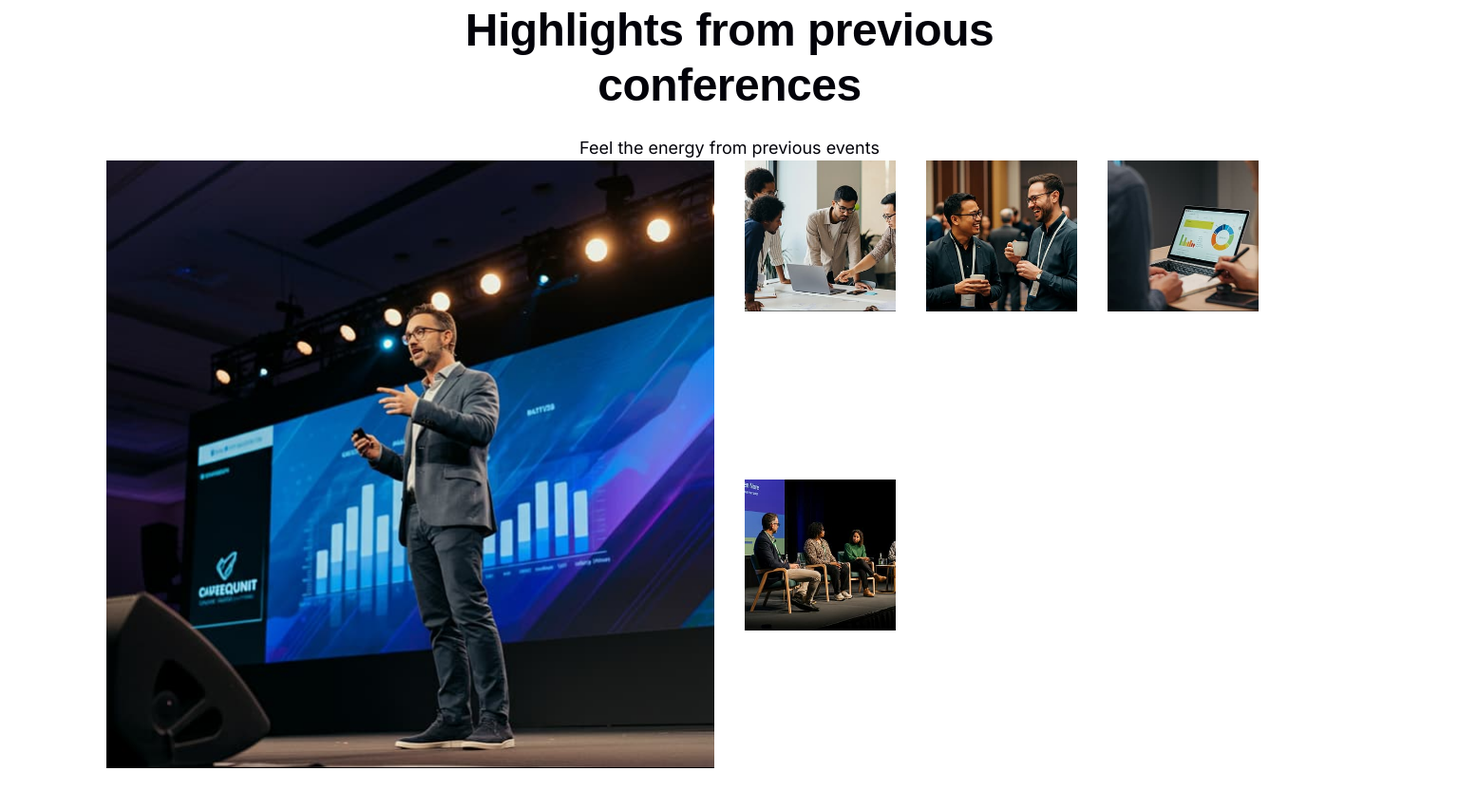
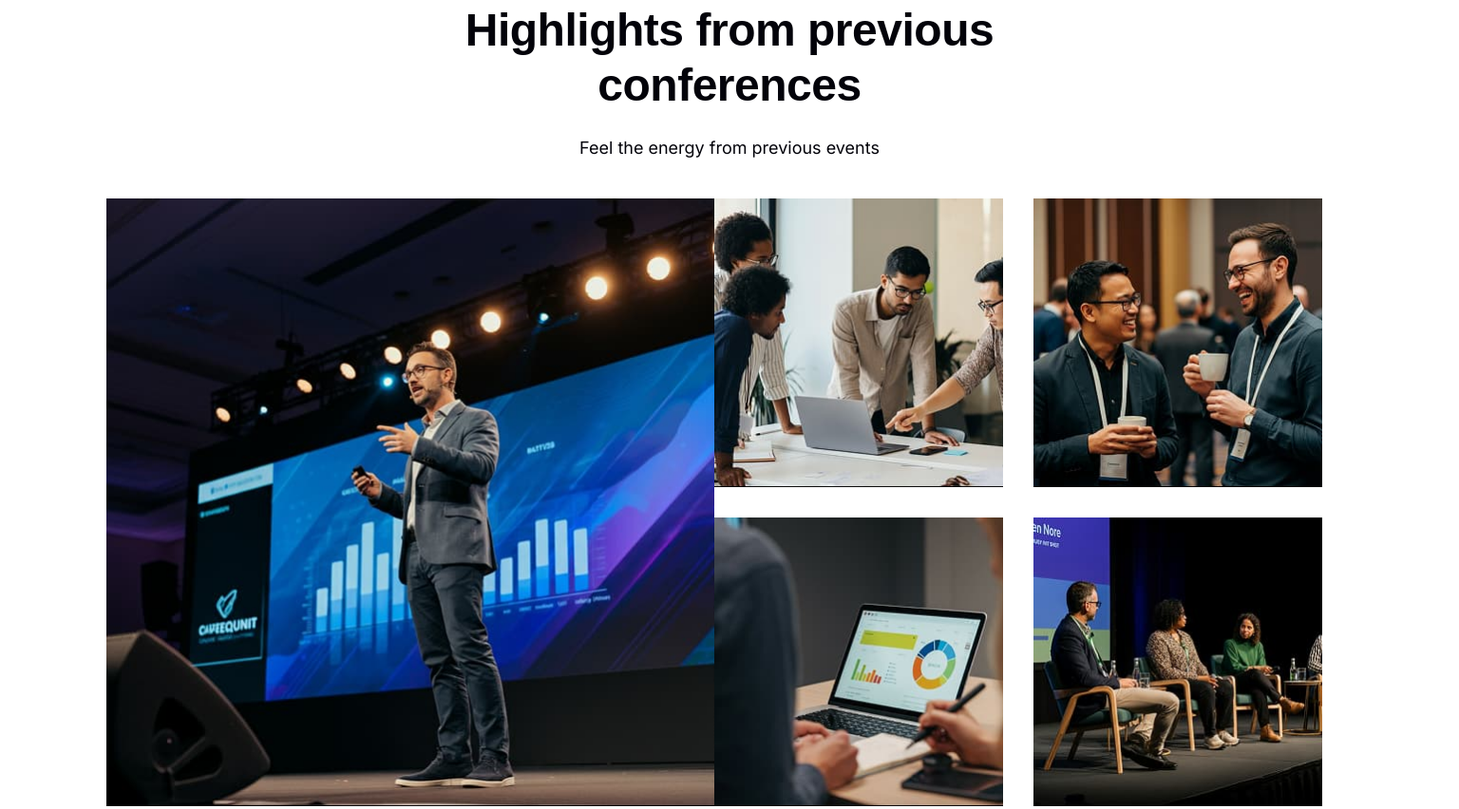
Before and after one commit to Vonels/Educonf-project, a website built with Vite: page src/index.html in a window 1536 px wide. Shown: the part 4756-5608 px from the top of the page at 95% size. Built offline with nearby package versions, Linux system fonts and the light colour scheme; files whose address does not match are found by name; a web font is replaced by a local one.

Commit message:
css change10

```diff
--- a/src/css/gallery.css
+++ b/src/css/gallery.css
@@ -30,9 +30,6 @@
   }
 
   .gallery-img {
-    display: block;
-    max-width: 100%;
-    height: auto;
     margin-bottom: 16px;
   }
   .gallery-box {
@@ -42,6 +39,10 @@
     flex-wrap: wrap;
     gap: 16px;
     padding: 0;
+  }
+  .gallery-item {
+    max-width: 159px;
+    height: auto;
   }
 }
 
@@ -76,7 +77,11 @@
   }
 
   .gallery-title {
-    margin: 0 auto;
+    max-width: 768px;
+    margin-top: 0;
+    margin-right: auto;
+    margin-bottom: 40px;
+    margin-left: auto;
   }
   .gallery-img {
     display: block;
@@ -92,9 +97,6 @@
     max-width: 640px;
     gap: 32px;
   }
-  .gallery-title {
-    max-width: 768px;
-  }
   .gallery-heading {
     font-size: 48px;
   }
--- a/src/partials/gallery.html
+++ b/src/partials/gallery.html
@@ -28,7 +28,6 @@
         />
         <!-- Mobile -->
         <img
-          class="gallery-img"
           srcset="../img/sectiongroup/manspeak@2x.jpg 2x"
           src="../img/sectiongroup/manspeak.jpg"
           alt="speaker"
@@ -42,8 +41,8 @@
             srcset="../img/sectiongroup/peoplework@2x.jpg 2x"
             src="../img/sectiongroup/peoplework.jpg"
             alt="group of people"
-            width="159"
-            height="159"
+            width="304"
+            height="304"
           />
         </li>
         <li class="gallery-item">
@@ -51,8 +50,8 @@
             srcset="../img/sectiongroup/manman@2x.jpg 2x"
             src="../img/sectiongroup/manman.jpg"
             alt="group of people"
-            width="159"
-            height="159"
+            width="304"
+            height="304"
           />
         </li>
         <li class="gallery-item">
@@ -60,8 +59,8 @@
             srcset="../img/sectiongroup/laptop@2x.jpg 2x"
             src="../img/sectiongroup/laptop.jpg"
             alt="group of people"
-            width="159"
-            height="159"
+            width="304"
+            height="304"
           />
         </li>
         <li class="gallery-item">
@@ -69,8 +68,8 @@
             srcset="../img/sectiongroup/graygreen@2x.jpg 2x"
             src="../img/sectiongroup/graygreen.jpg"
             alt="group of people"
-            width="159"
-            height="159"
+            width="304"
+            height="304"
           />
         </li>
       </ul>
```
